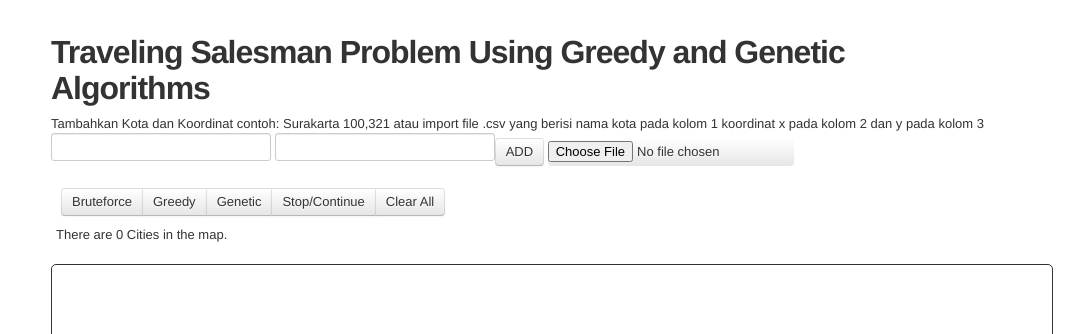
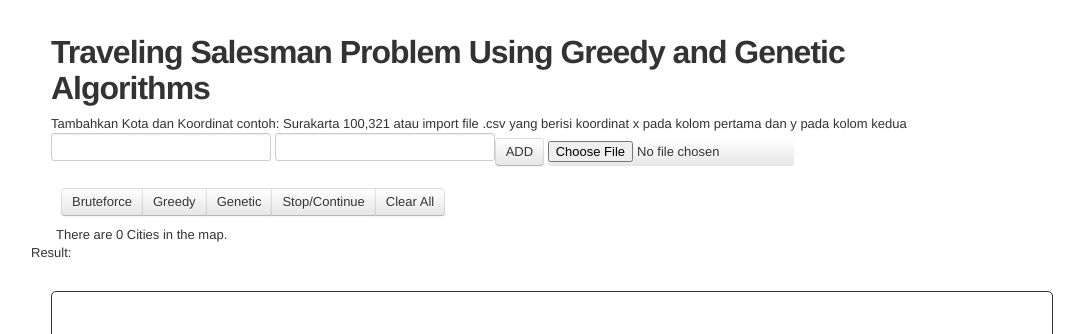
Before and after one commit to mymungit/mymungit.github.io, a plain HTML site: page tsp.html in a window 1280 px wide. Shown: the top 334 px of the page, without its empty margins (119-1203 px from the left). Drawn offline with nearby package versions, Linux system fonts and the light colour scheme.

Commit message:
Update tsp.html

```diff
--- a/tsp.html
+++ b/tsp.html
@@ -20,7 +20,7 @@
 	    </header>
 	    <div class="row-fluid">
 		<form action="" method="post">
-			Tambahkan Kota dan Koordinat contoh: Surakarta 100,321  atau import file .csv yang berisi nama kota pada kolom 1 koordinat x pada kolom 2 dan y pada kolom 3<br />
+			Tambahkan Kota dan Koordinat contoh: Surakarta 100,321  atau import file .csv yang berisi koordinat x pada kolom pertama dan y pada kolom kedua<br />
 			<input id="nama" type="text" name="city" />
 			<input id="koordinat" type="text" name="koordinat"
 			<p><a id="addPoint" class="btn" role="button">ADD</a>
@@ -36,6 +36,7 @@
 		</div>
 		<div class="row">
 		    <span id="status" class="show-grid"></span>
+			<p class="show-grid">Result: <span id="result" class="show-grid"></span></p>
 		</div>
 		<canvas id="canvas"
 		    width="1000" height="1000"
@@ -44,6 +45,7 @@
 		</canvas>
 	    </div>
 	</div>
+
 	<footer>
     Source code available <a href="http://github.com/parano/GeneticAlgorithm-Solving-TSP">here</a>
 	</footer>
```
